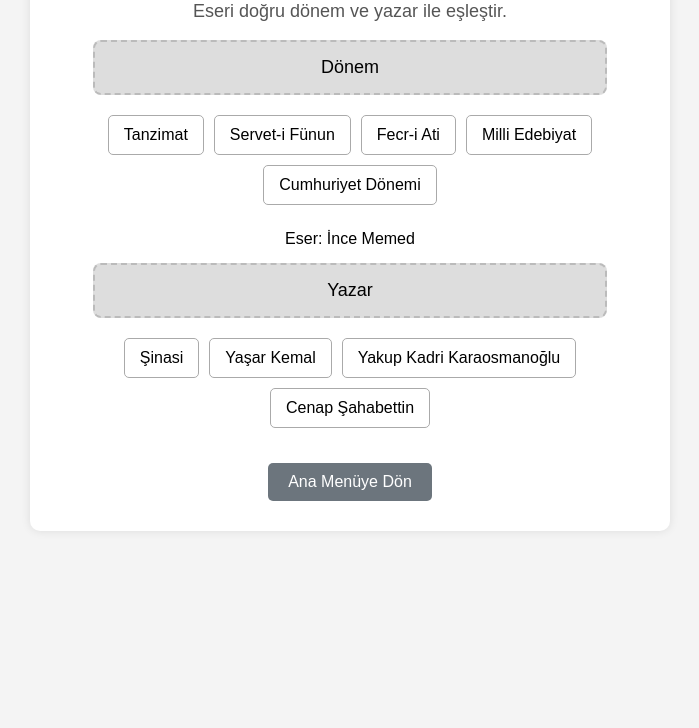
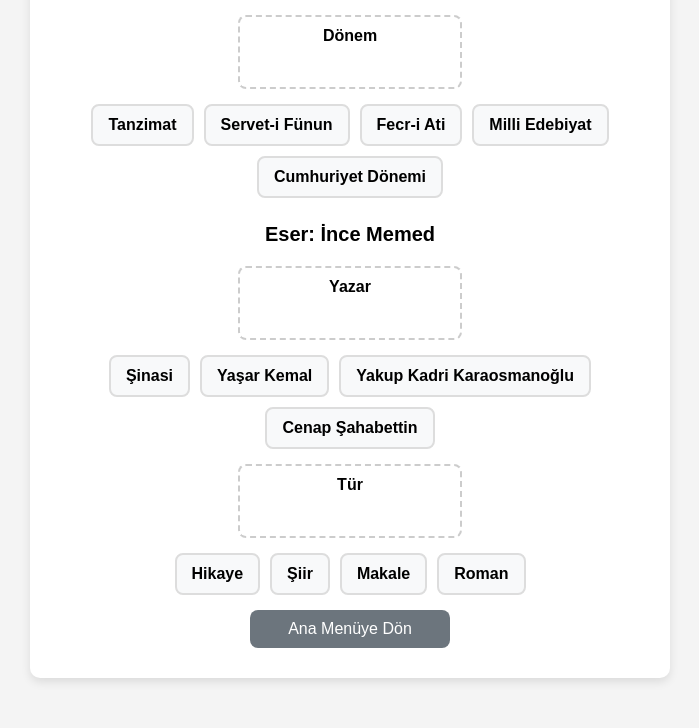
Before and after one commit to eylulozatman/edebiyat-etkinlik, a plain HTML site: page unlimited.html in a window 1280 px wide. Shown: the part 149-877 px from the top of the page, without its empty margins (290-989 px from the left). Before the commit the page ends 800 px from the top, so only its background shows below. Drawn offline with Linux system fonts and the light colour scheme.

Commit message:
genre added

```diff
--- a/unlimited.css
+++ b/unlimited.css
@@ -1,116 +1,127 @@
-/* Genel Stil */
+/* Genel Seçilemezlik */
+*:not(input):not(textarea) {
+    -moz-user-select: -moz-none;
+    -khtml-user-select: none;
+    -webkit-user-select: none;
+    -o-user-select: none;
+    -ms-user-select: none;
+    user-select: none;
+}
+
+/* Sayfa Genel Stil */
 body {
     font-family: Arial, sans-serif;
+    background-color: #f4f4f4;
     text-align: center;
-    background-color: #f4f4f4;
     margin: 0;
     padding: 0;
-    overflow: hidden; /* Ekranın kaymasını engeller */
-    touch-action: none; /* Mobilde sürükleme hareketlerini sınırlar */
 }
 
 .container {
+    width: 90%;
     max-width: 600px;
+    background: white;
+    padding: 20px;
     margin: 50px auto;
-    padding: 20px;
-    background: white;
-    box-shadow: 0 0 10px rgba(0, 0, 0, 0.1);
     border-radius: 10px;
+    box-shadow: 0px 4px 10px rgba(0, 0, 0, 0.1);
 }
 
 h1 {
-    color: #333;
+    font-size: 24px;
+    margin-bottom: 10px;
 }
 
 p {
-    font-size: 18px;
-    color: #555;
+    font-size: 16px;
+    color: #666;
+}
+
+/* Eser Gösterim Alanı */
+#work-display {
+    font-size: 20px;
+    font-weight: bold;
+    margin: 20px 0;
 }
 
 /* Sürükleme Alanları */
 .drop-zone {
-    width: 80%;
-    margin: 15px auto;
-    padding: 15px;
-    background: #ddd;
-    border: 2px dashed #bbb;
+    width: 200px;
+    min-height: 50px;
+    background-color: #ffffff;
+    border: 2px dashed #ccc;
     border-radius: 8px;
-    font-size: 18px;
-    cursor: pointer;
+    text-align: center;
+    font-size: 16px;
+    font-weight: bold;
+    padding: 10px;
+    margin: 10px auto;
+    transition: background-color 0.3s ease;
 }
 
+/* Doğru & Yanlış Renkler */
 .drop-zone.correct {
-    background: #a4e69e;
-    border-color: #5cb85c;
+    background-color: #d4edda; /* Yeşil */
+    border-color: #28a745;
 }
 
 .drop-zone.wrong {
-    background: #f5a3a3;
-    border-color: #d9534f;
+    background-color: #f8d7da; /* Kırmızı */
+    border-color: #dc3545;
 }
 
-/* Seçenekler */
-.options {
-    display: flex;
-    flex-wrap: wrap;
-    justify-content: center;
-    margin-bottom: 20px;
+/* Seçenek Kartları */
+.option-card {
+    display: inline-block;
+    padding: 10px 15px;
+    margin: 5px;
+    background-color: #f8f9fa; /* Açık gri */
+    border: 2px solid #ddd;
+    border-radius: 8px;
+    cursor: grab;
+    font-size: 16px;
+    font-weight: bold;
+    text-align: center;
+    transition: background-color 0.3s ease, transform 0.2s ease;
 }
 
-.option-card {
-    background: #fff;
-    padding: 10px 15px;
-    margin: 5px;
-    border: 1px solid #aaa;
-    border-radius: 5px;
-    cursor: pointer;
-    transition: background 0.3s, transform 0.2s;
-    user-select: none;
+.option-card:active {
+    cursor: grabbing;
 }
 
 .option-card:hover {
-    background: #ddd;
-}
-
-.option-card:active {
-    transform: scale(0.95);
+    background-color: #e2e6ea;
 }
 
 /* Butonlar */
 button {
-    padding: 10px 20px;
+    display: block;
+    width: 80%;
+    max-width: 200px;
+    padding: 10px;
+    margin: 10px auto;
     font-size: 16px;
-    margin: 10px;
     border: none;
-    border-radius: 5px;
+    border-radius: 8px;
     cursor: pointer;
-    transition: background 0.3s;
+    transition: background-color 0.3s ease;
 }
 
-#newQuestionButton {
-    background: #007bff;
+#nextButton {
+    background-color: #007bff;
     color: white;
+    display: none;
 }
 
-#newQuestionButton:hover {
-    background: #0056b3;
+#nextButton:hover {
+    background-color: #0056b3;
 }
 
 #backButton {
-    background: #6c757d;
+    background-color: #6c757d;
     color: white;
 }
 
 #backButton:hover {
-    background: #545b62;
+    background-color: #5a6268;
 }
-
-#nextButton {
-    display: none;
-    background: #28a745;
-    color: white;
-}
-
-#nextButton:hover {
-    background: #218838;
-}
--- a/unlimited.html
+++ b/unlimited.html
@@ -9,7 +9,7 @@
 <body>
     <div class="container">
         <h1>Sınırsız Mod</h1>
-        <p>Eseri doğru dönem ve yazar ile eşleştir.</p>
+        <p>Eseri doğru dönem, yazar ve tür ile eşleştir.</p>
 
         <div class="drop-zone" id="period-drop">Dönem</div>
         <div class="options" id="period-options"></div>
@@ -19,6 +19,10 @@
         <div class="drop-zone" id="author-drop">Yazar</div>
         <div class="options" id="author-options"></div>
 
+        <div class="drop-zone" id="genre-drop">Tür</div>
+        <div class="options" id="genre-options"></div>
+
+
         <button id="nextButton" style="display: none;">Sonraki Soru</button>
         <button id="backButton">Ana Menüye Dön</button>
     </div>
--- a/unlimited.js
+++ b/unlimited.js
@@ -7,18 +7,26 @@ function loadNewWork() {
     // Önceki işaretlemeleri temizle
     document.getElementById("author-options").innerHTML = "";
     document.getElementById("period-options").innerHTML = "";
+    document.getElementById("genre-options").innerHTML = "";
+
     document.getElementById("author-drop").innerText = "Yazar";
     document.getElementById("period-drop").innerText = "Dönem";
+    document.getElementById("genre-drop").innerText = "Tür";
+
     document.getElementById("author-drop").classList.remove("correct", "wrong");
     document.getElementById("period-drop").classList.remove("correct", "wrong");
+    document.getElementById("genre-drop").classList.remove("correct", "wrong");
 
-    // **Yanlış seçenekler içinden 3 tane seç, doğru olanı ekle**
+    // **Yanlış seçeneklerden 3 tane seç, doğru olanı ekle**
     let wrongAuthors = works.filter(work => work.author !== currentWork.author);
     let shuffledAuthors = wrongAuthors.sort(() => 0.5 - Math.random()).slice(0, 3);
     shuffledAuthors.push({ author: currentWork.author }); // Doğru cevabı ekle
+    shuffledAuthors.sort(() => 0.5 - Math.random()); // Karıştır
 
-    // Şıkları karıştır
-    shuffledAuthors.sort(() => 0.5 - Math.random());
+    let wrongGenres = genres.filter(genre => genre !== currentWork.genre);
+    let shuffledGenres = wrongGenres.sort(() => 0.5 - Math.random()).slice(0, 3);
+    shuffledGenres.push(currentWork.genre); // Doğru türü ekle
+    shuffledGenres.sort(() => 0.5 - Math.random()); // Karıştır
 
     // **Şıkları yerleştir**
     shuffledAuthors.forEach(author => {
@@ -39,6 +47,16 @@ function loadNewWork() {
         periodCard.dataset.type = "period";
         periodCard.draggable = true;
         document.getElementById("period-options").appendChild(periodCard);
+    });
+
+    shuffledGenres.forEach(genre => {
+        let genreCard = document.createElement("div");
+        genreCard.classList.add("option-card");
+        genreCard.innerText = genre;
+        genreCard.dataset.genre = genre;
+        genreCard.dataset.type = "genre";
+        genreCard.draggable = true;
+        document.getElementById("genre-options").appendChild(genreCard);
     });
 
     document.getElementById("nextButton").style.display = "none"; // Yeni soru yüklendiğinde "Sonraki" butonu gizlenir
@@ -68,7 +86,8 @@ document.querySelectorAll(".drop-zone").forEach(zone => {
 
         // **Kart tipini kontrol et**
         if ((zone.id === "author-drop" && droppedType !== "author") ||
-            (zone.id === "period-drop" && droppedType !== "period")) {
+            (zone.id === "period-drop" && droppedType !== "period") ||
+            (zone.id === "genre-drop" && droppedType !== "genre")) {
             alert("Bu bölüme yanlış türde bir kart bırakamazsınız!");
             return;
         }
@@ -77,17 +96,18 @@ document.querySelectorAll(".drop-zone").forEach(zone => {
         zone.classList.remove("correct", "wrong"); // Önce tüm sınıfları temizle
 
         if ((zone.id === "author-drop" && droppedText === currentWork.author) ||
-            (zone.id === "period-drop" && droppedText === currentWork.period)) {
+            (zone.id === "period-drop" && droppedText === currentWork.period) ||
+            (zone.id === "genre-drop" && droppedText === currentWork.genre)) {
             zone.classList.add("correct"); // Doğruysa yeşil yap
         } else {
             zone.classList.add("wrong"); // Yanlışsa kırmızı yap
             return; // Yanlış olduğunda çık
         }
 
-
-        // Eğer her iki bölge de doğru doldurulduysa, "Sonraki" butonu görünsün
+        // Eğer her üç bölge de doğru doldurulduysa, "Sonraki" butonu görünsün
         if (document.getElementById("author-drop").classList.contains("correct") &&
-            document.getElementById("period-drop").classList.contains("correct")) {
+            document.getElementById("period-drop").classList.contains("correct") &&
+            document.getElementById("genre-drop").classList.contains("correct")) {
             document.getElementById("nextButton").style.display = "block";
         }
     });
--- a/works.js
+++ b/works.js
@@ -6,40 +6,43 @@ const periods = [
     "Cumhuriyet Dönemi"
 ];
 
+const genres = ["Roman", "Şiir", "Hikaye", "Deneme", "Tiyatro", "Makale"];
+
+
 const works = [
-    { work: "İntibah", author: "Namık Kemal", period: "Tanzimat" },
-    { work: "Cezmi", author: "Namık Kemal", period: "Tanzimat" },
-    { work: "Şair Evlenmesi", author: "Şinasi", period: "Tanzimat" },
-    { work: "Araba Sevdası", author: "Recaizade Mahmut Ekrem", period: "Tanzimat" },
-    { work: "Şıpsevdi", author: "Hüseyin Rahmi Gürpınar", period: "Tanzimat" },
-    { work: "Felatun Bey ile Rakım Efendi", author: "Ahmet Mithat Efendi", period: "Tanzimat" },
+    { work: "İntibah", author: "Namık Kemal", period: "Tanzimat", genre: "Roman" },
+    { work: "Cezmi", author: "Namık Kemal", period: "Tanzimat", genre: "Roman" },
+    { work: "Şair Evlenmesi", author: "Şinasi", period: "Tanzimat", genre: "Tiyatro" },
+    { work: "Araba Sevdası", author: "Recaizade Mahmut Ekrem", period: "Tanzimat", genre: "Roman" },
+    { work: "Şıpsevdi", author: "Hüseyin Rahmi Gürpınar", period: "Tanzimat", genre: "Roman" },
+    { work: "Felatun Bey ile Rakım Efendi", author: "Ahmet Mithat Efendi", period: "Tanzimat", genre: "Roman" },
 
-    { work: "Eylül", author: "Mehmet Rauf", period: "Servet-i Fünun" },
-    { work: "Mai ve Siyah", author: "Halit Ziya Uşaklıgil", period: "Servet-i Fünun" },
-    { work: "Aşk-ı Memnu", author: "Halit Ziya Uşaklıgil", period: "Servet-i Fünun" },
-    { work: "Kırık Hayatlar", author: "Halit Ziya Uşaklıgil", period: "Servet-i Fünun" },
-    { work: "Sis", author: "Tevfik Fikret", period: "Servet-i Fünun" },
-    { work: "Rübab-ı Şikeste", author: "Tevfik Fikret", period: "Servet-i Fünun" },
+    { work: "Eylül", author: "Mehmet Rauf", period: "Servet-i Fünun", genre: "Roman" },
+    { work: "Mai ve Siyah", author: "Halit Ziya Uşaklıgil", period: "Servet-i Fünun", genre: "Roman" },
+    { work: "Aşk-ı Memnu", author: "Halit Ziya Uşaklıgil", period: "Servet-i Fünun", genre: "Roman" },
+    { work: "Kırık Hayatlar", author: "Halit Ziya Uşaklıgil", period: "Servet-i Fünun", genre: "Roman" },
+    { work: "Sis", author: "Tevfik Fikret", period: "Servet-i Fünun", genre: "Şiir" },
+    { work: "Rübab-ı Şikeste", author: "Tevfik Fikret", period: "Servet-i Fünun", genre: "Şiir" },
 
-    { work: "Ruh-ı Kemal", author: "Cenap Şahabettin", period: "Fecr-i Ati" },
-    { work: "Elhan-ı Şita", author: "Cenap Şahabettin", period: "Fecr-i Ati" },
-    { work: "Servet-i Fünun Beyannamesi", author: "Fecr-i Ati Topluluğu", period: "Fecr-i Ati" },
+    { work: "Ruh-ı Kemal", author: "Cenap Şahabettin", period: "Fecr-i Ati", genre: "Şiir" },
+    { work: "Elhan-ı Şita", author: "Cenap Şahabettin", period: "Fecr-i Ati", genre: "Şiir" },
+    { work: "Servet-i Fünun Beyannamesi", author: "Fecr-i Ati Topluluğu", period: "Fecr-i Ati", genre: "Bildiri" },
 
-    { work: "Bir Destan Gibi", author: "Nazım Hikmet", period: "Cumhuriyet Dönemi" },
-    { work: "Kuyucaklı Yusuf", author: "Sabahattin Ali", period: "Cumhuriyet Dönemi" },
-    { work: "Huzur", author: "Ahmet Hamdi Tanpınar", period: "Cumhuriyet Dönemi" },
-    { work: "Saatleri Ayarlama Enstitüsü", author: "Ahmet Hamdi Tanpınar", period: "Cumhuriyet Dönemi" },
-    { work: "Ağrı Dağı Efsanesi", author: "Yaşar Kemal", period: "Cumhuriyet Dönemi" },
-    { work: "İnce Memed", author: "Yaşar Kemal", period: "Cumhuriyet Dönemi" },
-    { work: "Anayurt Oteli", author: "Yusuf Atılgan", period: "Cumhuriyet Dönemi" },
+    { work: "Bir Destan Gibi", author: "Nazım Hikmet", period: "Cumhuriyet Dönemi", genre: "Şiir" },
+    { work: "Kuyucaklı Yusuf", author: "Sabahattin Ali", period: "Cumhuriyet Dönemi", genre: "Roman" },
+    { work: "Huzur", author: "Ahmet Hamdi Tanpınar", period: "Cumhuriyet Dönemi", genre: "Roman" },
+    { work: "Saatleri Ayarlama Enstitüsü", author: "Ahmet Hamdi Tanpınar", period: "Cumhuriyet Dönemi", genre: "Roman" },
+    { work: "Ağrı Dağı Efsanesi", author: "Yaşar Kemal", period: "Cumhuriyet Dönemi", genre: "Roman" },
+    { work: "İnce Memed", author: "Yaşar Kemal", period: "Cumhuriyet Dönemi", genre: "Roman" },
+    { work: "Anayurt Oteli", author: "Yusuf Atılgan", period: "Cumhuriyet Dönemi", genre: "Roman" },
 
-    { work: "Ateşten Gömlek", author: "Halide Edib Adıvar", period: "Milli Edebiyat" },
-    { work: "Vurun Kahpeye", author: "Halide Edib Adıvar", period: "Milli Edebiyat" },
-    { work: "Türkçülüğün Esasları", author: "Ziya Gökalp", period: "Milli Edebiyat" },
-    { work: "Eğil Dağlar", author: "Yahya Kemal Beyatlı", period: "Milli Edebiyat" },
-    { work: "Yaban", author: "Yakup Kadri Karaosmanoğlu", period: "Milli Edebiyat" },
-    { work: "Kiralık Konak", author: "Yakup Kadri Karaosmanoğlu", period: "Milli Edebiyat" },
-    { work: "Sodom ve Gomore", author: "Yakup Kadri Karaosmanoğlu", period: "Milli Edebiyat" },
-    { work: "Hikaye-i Sevda", author: "Ömer Seyfettin", period: "Milli Edebiyat" },
-    { work: "Bomba", author: "Ömer Seyfettin", period: "Milli Edebiyat" }
+    { work: "Ateşten Gömlek", author: "Halide Edib Adıvar", period: "Milli Edebiyat", genre: "Roman" },
+    { work: "Vurun Kahpeye", author: "Halide Edib Adıvar", period: "Milli Edebiyat", genre: "Roman" },
+    { work: "Türkçülüğün Esasları", author: "Ziya Gökalp", period: "Milli Edebiyat", genre: "Deneme" },
+    { work: "Eğil Dağlar", author: "Yahya Kemal Beyatlı", period: "Milli Edebiyat", genre: "Şiir" },
+    { work: "Yaban", author: "Yakup Kadri Karaosmanoğlu", period: "Milli Edebiyat", genre: "Roman" },
+    { work: "Kiralık Konak", author: "Yakup Kadri Karaosmanoğlu", period: "Milli Edebiyat", genre: "Roman" },
+    { work: "Sodom ve Gomore", author: "Yakup Kadri Karaosmanoğlu", period: "Milli Edebiyat", genre: "Roman" },
+    { work: "Hikaye-i Sevda", author: "Ömer Seyfettin", period: "Milli Edebiyat", genre: "Hikaye" },
+    { work: "Bomba", author: "Ömer Seyfettin", period: "Milli Edebiyat", genre: "Hikaye" }
 ];
```
